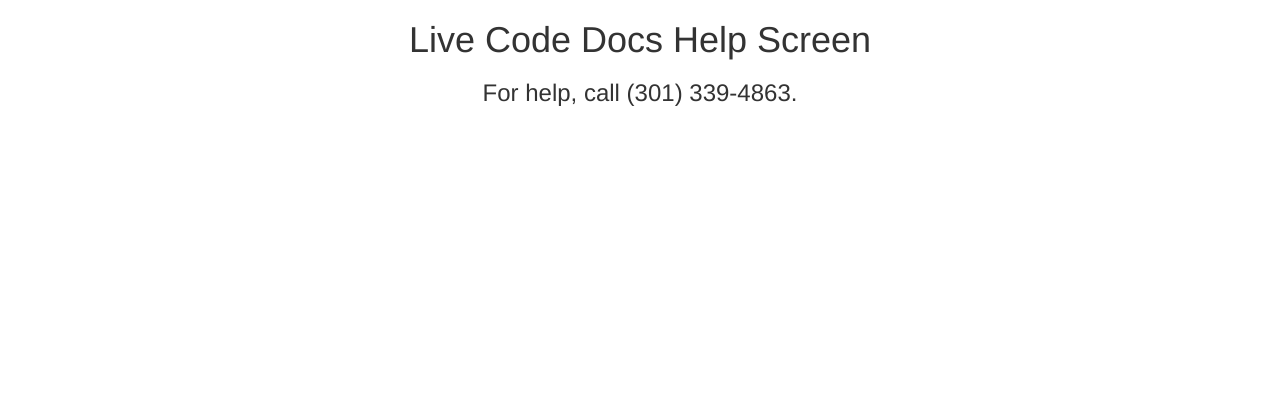
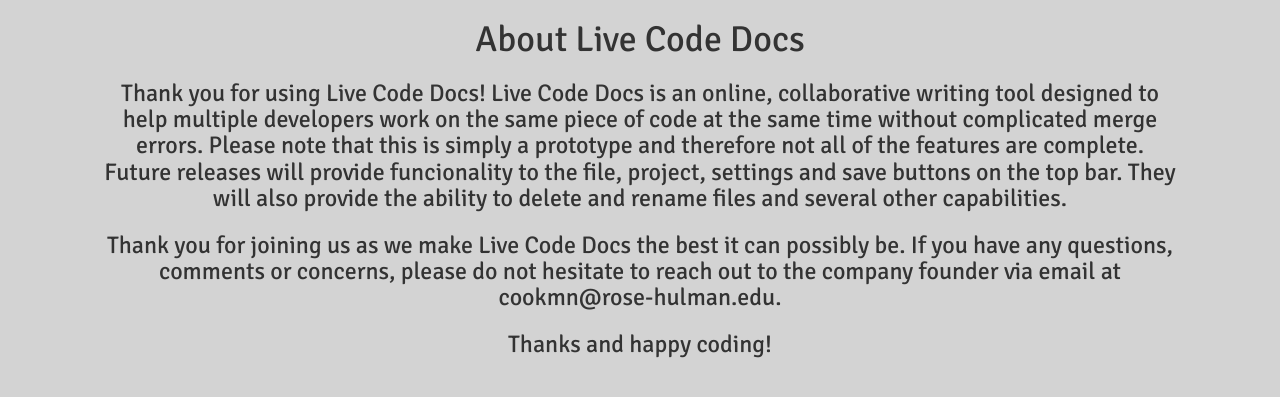
Before and after one commit to LiveCodeDocs/project, a Flask app: page /help in a window 1280 px wide. Shown: the top 397 px of the page. Run offline with Flask 2, Linux system fonts and the light colour scheme; some libraries are stand-ins or nearby versions.

Commit message:
committing shit

```diff
--- a/design/static/js/project.js
+++ b/design/static/js/project.js
@@ -60,7 +60,7 @@
 				$(".console-toggle").css("bottom", "0px");
 				$(".console").hide();
 				addConsoleHandler(false);
-				document.getElementById("files").style.height = "730px";
+				document.getElementById("filesid").style.height = "730px";
 				document.getElementById("text_editor_div").style.height = "730px";
 			});
 		} else {
@@ -68,7 +68,7 @@
 				$(".console-toggle").css("bottom", "200px");
 				$(".console").show();
 				addConsoleHandler(true);
-				document.getElementById("files").style.height = "530px";
+				document.getElementById("filesid").style.height = "530px";
 				document.getElementById("text_editor_div").style.height = "530px";
 			});
 		}
@@ -202,7 +202,7 @@
 				"ch": testChangeArray[i]["to"]["ch"] + 1
 			};
 			var origin = myCodeMirror.getRange(from, to);
-			myCodeMirror.replaceRange(replacement, from, to);
+			myCodeMirror.replaceRange(replacement, from, to, origin);
 		}
 	};
 	//END TEST
--- a/design/static/stylesheets/Help.css
+++ b/design/static/stylesheets/Help.css
@@ -1,9 +1,32 @@
-#helpTitle
+body
+{
+
+	background-color: #d3d3d3;
+	font-family: 'Signika', sans-serif;
+
+}
+
+
+#aboutLabel
 {
 	text-align: center;
 }
 
-#helpLabel2
+#aboutLabel2
+{
+	text-align: center;
+	padding-left: 100px;
+	padding-right: 100px;
+}
+
+#contactLabel
+{
+	text-align: center;
+	padding-left: 100px;
+	padding-right: 100px;
+}
+
+#finalThanksLabel
 {
 	text-align: center;
 }
--- a/design/templates/Help.html
+++ b/design/templates/Help.html
@@ -16,8 +16,13 @@
 
 	<body>
 			<div>
-		<h1 id = "helpTitle"> Live Code Docs Help Screen</h1>
-		<h3 id = "helpLabel2"> For help, call (301) 339-4863. </h3>
+		<h1 id = "aboutLabel"> About Live Code Docs</h1>
+
+		<h3 id = "aboutLabel2"> Thank you for using Live Code Docs!  Live Code Docs is an online, collaborative writing tool designed to help multiple developers work on the same piece of code at the same time without complicated merge errors. Please note that this is simply a prototype and therefore not all of the features are complete. Future releases will provide funcionality to the file, project, settings and save buttons on the top bar.  They will also provide the ability to delete and rename files and several other capabilities. </h3>
+
+		<h3 id = "contactLabel"> Thank you for joining us as we make Live Code Docs the best it can possibly be.  If you have any questions, comments or concerns, please do not hesitate to reach out to the company founder via email at cookmn@rose-hulman.edu. </h3>
+
+		<h3 id = "finalThanksLabel"> Thanks and happy coding! </h3>
 			</div>
 	</body>
 </html>
--- a/design/templates/project.html
+++ b/design/templates/project.html
@@ -67,7 +67,7 @@
 				<span class="glyphicon glyphicon-file"></span>
 			</div>
 		</div>
-		<div class="file-list" style="display:block">
+		<div class="file-list" style="display:block" id = "filesid">
 			<h1>Files</h1>
 			<button type="button" id="new-file-button" class="btn btn-default" data-toggle="modal" data-target="#new-file-modal">New File</button>
 			<div style="overflow:auto; height: 100%">
@@ -77,7 +77,7 @@
 		</div>
 		<div class="jumbotron">
 			<div id = "toolbar-nav" class="container" style="height: 80vh;">
-				<nav class="navbar navbar-default" style="margin-top: -10px;">
+				<nav class="navbar navbar-default" style: "margin-top: -10px;">
 					<ul class="nav nav-pills">
 						<li role="presentation"><a id = "runButton" href="#" style = "color:#007A29;"><span class="glyphicon glyphicon-play" style = "color:#007A29;"></span> &nbsp Run</a></li>
 						<li role="presentation"><a href="#" style = "color:#FF0000;"><span class="glyphicon glyphicon glyphicon-stop" style = "color:#FF0000;"></span>&nbsp Stop</a></li>
@@ -89,7 +89,7 @@
 
 					</ul>
 				</nav>
-				<div id = "text_editor_div" style="height:530px">
+				<div id = "text_editor_div" style = "height: 530px;">
 					<!-- <textarea rows = "37" cols = "159" id = "text_editor"></textarea> -->
 				</div>
 			</div>
```
Also changed, not shown: design/static/stylesheets/project.css (+14 -15 lines), 1 other file.
